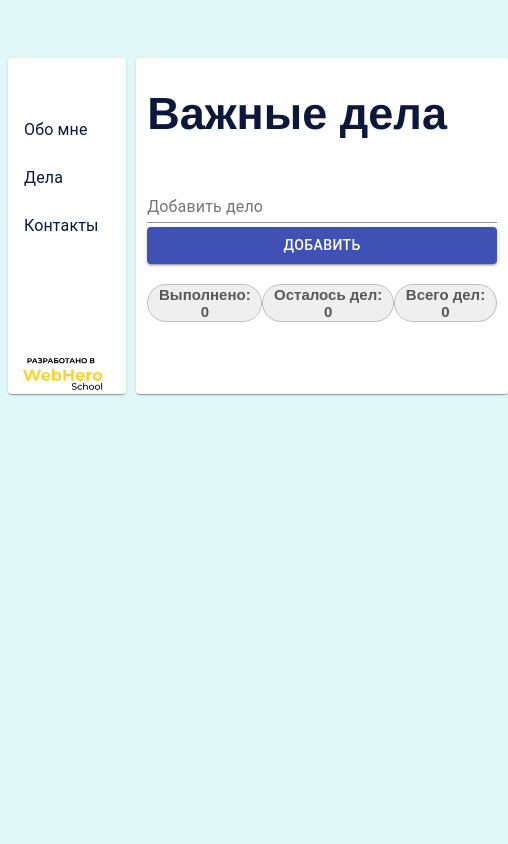
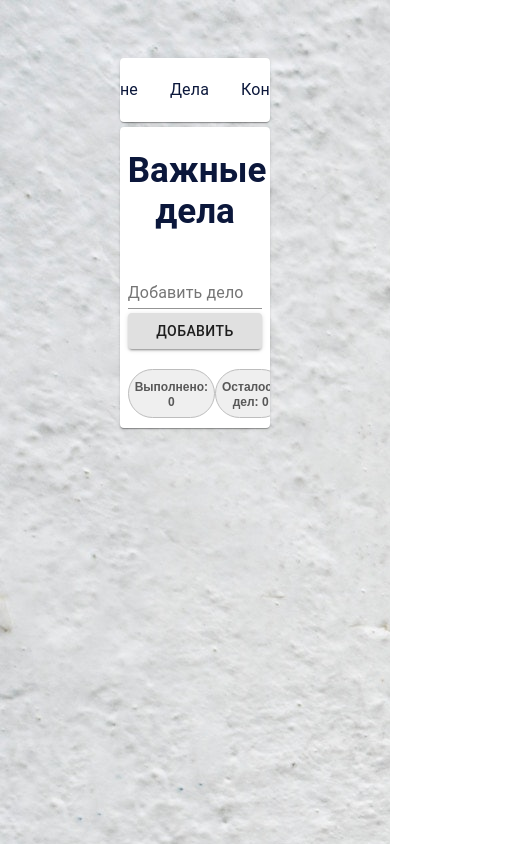
Before and after one commit to WebHeroSchool/oxytodoreact, a React (Create React App) app: page /todo in a window 390 px wide. Shown: the whole page, 508 px wide, since content can reach past the window. Built offline with nearby package versions, Linux system fonts and the light colour scheme.

Commit message:
changed all css file,added img

```diff
--- a/public/index.html
+++ b/public/index.html
@@ -9,6 +9,9 @@
       name="description"
       content="Web site created using create-react-app"
     />
+    <meta name="author" content="Oxana Aysan">
+    <meta name="keyword" content="Oxana Aysan, react development, frontent deveoper, html, css,react">
+    <meta name="description" content= "Todo App">
     <link rel="apple-touch-icon" href="%PUBLIC_URL%/logo192.png" />
     <!--
       manifest.json provides metadata used when your web app is installed on a
--- a/src/components/About/About.js
+++ b/src/components/About/About.js
@@ -83,7 +83,7 @@ class About extends React.Component {
 			<div> {!isError ?
             <CardContent>
             <div className={styles.about_wrap}>
-                <div className={styles.about_avatar}> {isLoading ? <CircularProgress /> : <img className={styles.avatar_img} src= {avatar}></img>} </div>
+                <div className={styles.about_avatar}> {isLoading ? <CircularProgress /> : <img className={styles.avatar_img} src= {avatar}  alt=""></img>} </div>
                 <div className={styles.about_me}>
                     <h1> {isLoading ? <CircularProgress /> : name} </h1>
                     <h2> {isLoading ? <CircularProgress /> : bio} </h2>
@@ -103,11 +103,11 @@ class About extends React.Component {
                 		       {repo.language}
                 		    </span>
                 		    <span className={styles.stargazers}>
-                		        <img className={styles.star_img} src={star} />
+                		        <img className={styles.star_img} src={star}  alt="" />
                 		        {repo.stargazers_count}
                 		    </span>
                 		    <span className={styles.fork}>
-                		        <img className={styles.fork_img} src={fork} />
+                		        <img className={styles.fork_img} src={fork}  alt="" />
                 		        {repo.forks_count}
                 		    </span>
                 		    <span className={styles.updated}>
--- a/src/components/About/About.module.css
+++ b/src/components/About/About.module.css
@@ -15,16 +15,12 @@ h1,h2 {
 
 .avatar_img {
   width: 140px;
-  border: 1px solid #BDBDBD;
   box-sizing: border-box;
   border-radius: 10px;
 }
 
 .about_me {
   padding-left: 30px;
-  border: 1px solid #BDBDBD;
-  box-sizing: border-box;
-  border-radius: 5px;
 }
 
 a {
@@ -128,3 +124,29 @@ a:hover {
 .pagination__button:active {
   border: 2px solid #151515;
 }
+
+@media ( max-width: 700px){
+
+.repo {
+  padding: 5px;
+
+}
+
+.about_wrap {
+  flex-direction: column;
+}
+
+.avatar_img {
+  width: 100px;
+}
+}
+
+@media ( max-width: 550px) {
+  .updated {
+    display: none;
+  }
+
+  .pagination_button {
+    margin: 0;
+  }
+}
--- a/src/components/App/App.js
+++ b/src/components/App/App.js
@@ -15,12 +15,12 @@ const App = () =>
     (<Router>
         <div className = {styles.app_wrap}>
     	    <Card className = {styles.sidebar}>
-    	        <MenuList>
+    	        <MenuList className = {styles.sidebar_items}>
     	            <Link to ='/' className = {styles.link}><MenuItem>Обо мне</MenuItem></Link>
     	            <Link to ='/todo' className = {styles.link}><MenuItem>Дела</MenuItem></Link>
     	            <Link to ='/contacts' className = {styles.link}><MenuItem>Контакты</MenuItem></Link>
     	        </MenuList>
-                <img className={styles.logo_img} src={logo} />
+                <img className={styles.logo_img} src={logo}  alt="" />
     	    </Card>
     	    <Card className = {styles.content}>
     	        <Route path='/' exact component = {About} />
--- a/src/components/App/App.module.css
+++ b/src/components/App/App.module.css
@@ -1,23 +1,25 @@
-body {
+ body {
   padding-top: 50px;
-  font-family: Helvetica;
-  background: #e0f8f7;
+  font-family: 'Roboto', sans-serif;
+  background: url(../App/thomas-heintz-0tgMnMIYQ9Y-unsplash.jpg);
 }
 
 .app_wrap {
   display: grid;
   grid-template-areas: 'sidebar ... content content';
   margin: auto;
-  width: 500px;
+  width: 40%;
 }
 
 .sidebar {
   padding-top: 40px;
   grid-area: sidebar;
+  width: 95%;
 }
 
 .content {
   grid-area: content;
+  width: 100%;
 }
 
 .link {
@@ -30,3 +32,45 @@ body {
   margin-top: 100px;
   margin-left: 15px;
 }
+
+@media ( max-width: 950px) {
+
+.app_wrap {
+  display: flex;
+  flex-direction: column;
+}
+
+.sidebar {
+  display: flex;
+  flex-direction: row;
+  width: 100%;
+  margin-bottom: 5px;
+}
+
+.logo_img {
+  margin:0;
+  width: 15%;
+}
+
+.sidebar_items {
+  display: flex;
+}
+}
+
+@media ( max-width: 850px){
+  .logo_img {
+    display: none;
+  }
+  .sidebar {
+    justify-content: center;
+    padding: 0;
+  }
+
+}
+
+@media ( max-width: 650px) {
+  .link{
+    font-size: 5px;
+    padding: 0;
+  }
+}
--- a/src/components/Footer/Footer.module.css
+++ b/src/components/Footer/Footer.module.css
@@ -4,7 +4,7 @@
 }
 
 .footer_item {
-  font-size: 15px;
+  font-size: 12px;
 }
 .footer_button {
   border: 1.2px solid #BDBDBD;
--- a/src/components/InputItem/InputItem.js
+++ b/src/components/InputItem/InputItem.js
@@ -37,7 +37,7 @@ class InputItem extends React.Component {
 	        />
 	        <Button
 	            variant = "contained"
-	            color = "primary"
+	            color = "#585858"
 	            onClick = {this.onButtonClick}
 	            fullWidth
 	        >
--- a/src/components/ItemList/ItemList.js
+++ b/src/components/ItemList/ItemList.js
@@ -20,7 +20,7 @@ class ItemList extends React.Component {
     	            value = {item.value}
     	            isDone = {item.isDone}
     	            id = {item.id}
-    	            onClic = { () => onClickDone(item.id)}
+    	            onClick = { () => onClickDone(item.id)}
                 />
     	        <div className = {styles.item_wrap}>
     	        </div>
--- a/src/components/Todo/Todo.js
+++ b/src/components/Todo/Todo.js
@@ -11,7 +11,7 @@ const Todo = () => {
     };
 
     const [items,setItems] = useState(state.items);
-    const [count,setCount] = useState(0);
+    const [count,setCount] = useState(items.length);
     const [filter,setFilter] = useState("all");
     const [filteredItems,setFilteredItems]= useState(state.items);
 
@@ -35,8 +35,9 @@ const Todo = () => {
     };
 
     const onClickDelete = id => {
-        setItems(items.filter(item => item.id !==id));
-        setCount(count - 1);
+        const newItemList = items.filter(item => item.id !==id)
+        setItems(newItemList);
+        setFilteredItems(filterState(newItemList,filter));
     };
 
     const onClickAdd = value => {
--- a/src/components/Todo/Todo.module.css
+++ b/src/components/Todo/Todo.module.css
@@ -1,23 +1,14 @@
 .wrap {
   margin: auto;
-  width: 350px;
-  font-family: Helvetica;
+  width: 90%;
+  font-family: 'Roboto', sans-serif;
   font-size: 20px;
   color: #0b173b;
   padding-bottom: 10px;
 }
 
 .title {
-  font-family: Helvetica;
-  font-size: 45px;
+  font-family: 'Roboto', sans-serif;
+  font-size: 35px;
+  text-align: center;
 }
-
-.list_item {
-  display: flex;
-  justify-content: space-between;
-  align-items: center;
-}
-
-.item_wrap {
-  flex: 1;
-}
```
Also changed, not shown: src/components/App/thomas-heintz-0tgMnMIYQ9Y-unsplash.jpg (added), src/components/Contacts/Contacts.module.css (line endings or trailing spaces).
